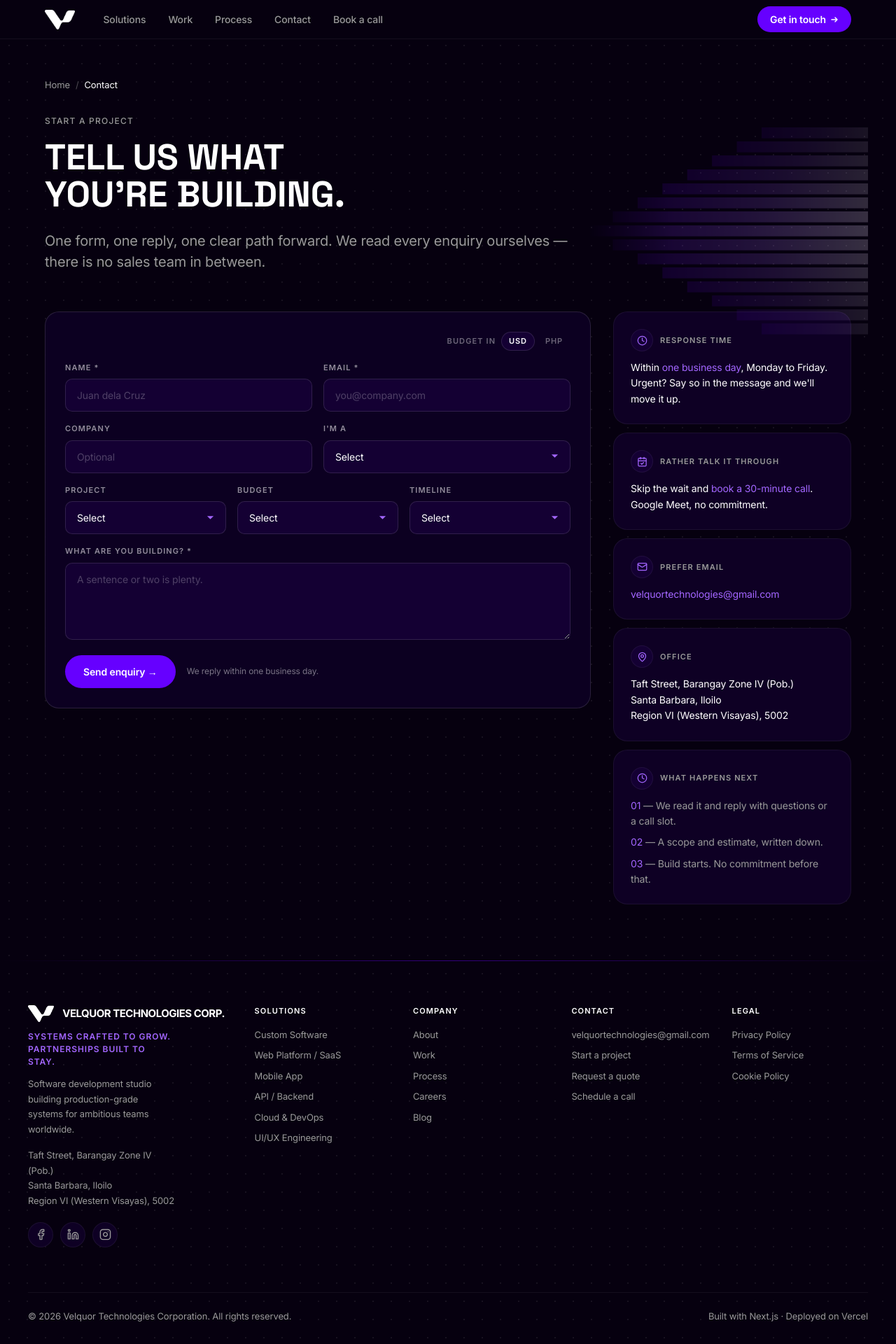
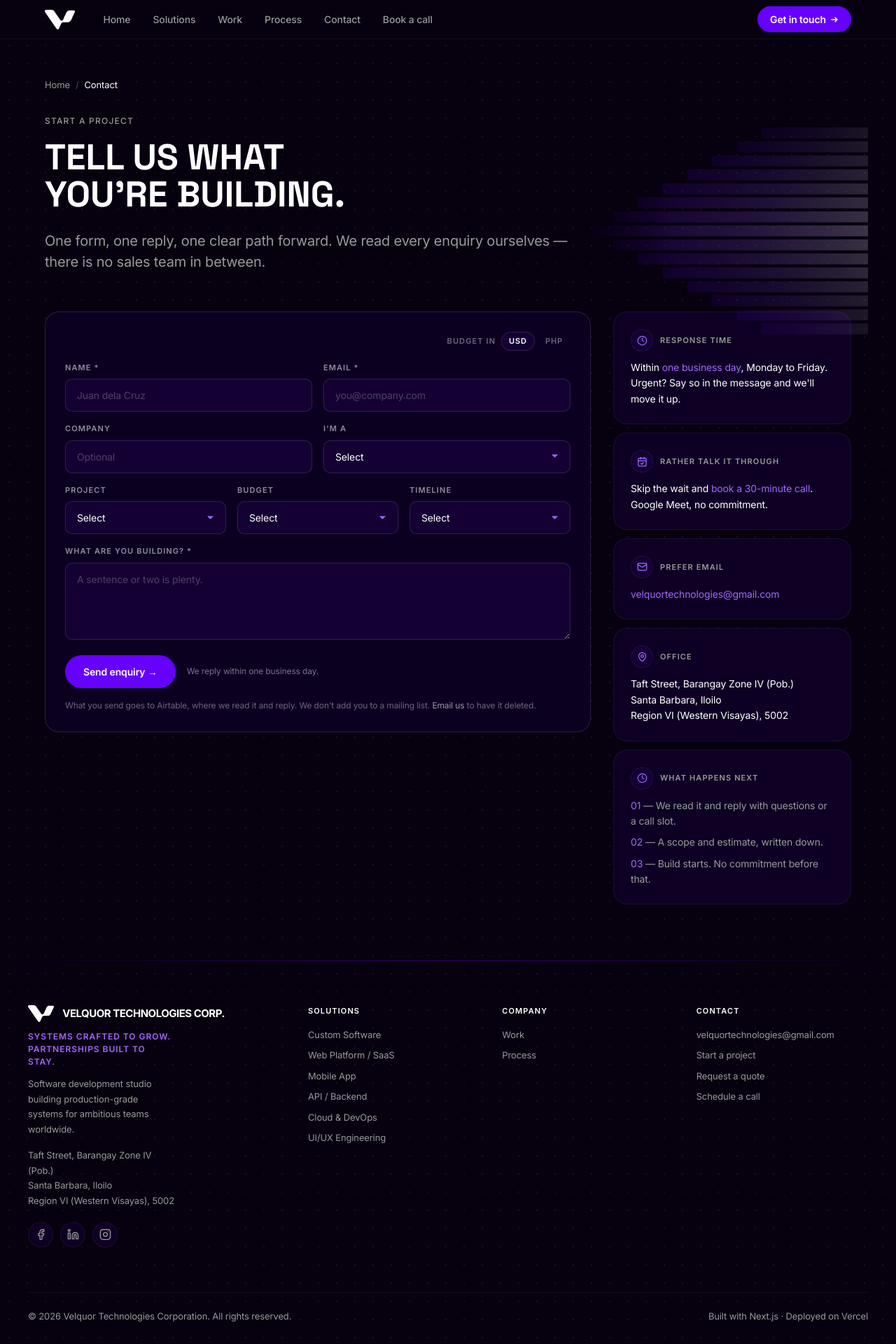
Before and after one commit to velquortech/velquor-portfolio, a Next.js app: page /contact in a window 1280 px wide. Shown: the top 1920 px of the page at 70% size. Built offline with nearby package versions, Linux system fonts and the light colour scheme.

Commit message:
fixing footers and links

```diff
--- a/app/components/contact/ContactForm.tsx
+++ b/app/components/contact/ContactForm.tsx
@@ -428,6 +428,22 @@ export function ContactForm({
           We reply within one business day.
         </span>
       </div>
+
+      {/* The honest version of a privacy notice: what is collected, where it
+          goes, and how to undo it. Stands in for a policy page until there is a
+          reason to write one — a client's procurement checklist, ads, or EU
+          traffic. Keep it accurate if the contact path ever changes. */}
+      <p className="text-[12px] leading-[1.55] text-white/40 tracking-[-0.12px] m-0">
+        What you send goes to Airtable, where we read it and reply. We
+        don&apos;t add you to a mailing list.{" "}
+        <a
+          href="mailto:velquortechnologies@gmail.com?subject=Delete%20my%20enquiry"
+          className="text-white/60 hover:text-ink transition-colors duration-200"
+        >
+          Email us
+        </a>{" "}
+        to have it deleted.
+      </p>
     </form>
   );
 }
--- a/app/components/layout/Footer.tsx
+++ b/app/components/layout/Footer.tsx
@@ -32,14 +32,14 @@ const COLS = [
   },
   {
     title: "Company",
+    // About, Careers, and Blog were `href="#"` — dead jumps to the top of
+    // whatever page you were on. They come back when there is a page behind
+    // them, not before.
     links: [
-      { label: "About", href: "#" },
       { label: "Work", href: "/work" },
       // A real route, not an anchor. `#process` resolved against whatever page
       // you were on, so from /work or /contact it went nowhere.
       { label: "Process", href: "/process" },
-      { label: "Careers", href: "#" },
-      { label: "Blog", href: "#" },
     ],
   },
   {
@@ -51,15 +51,8 @@ const COLS = [
       },
       { label: "Start a project", href: "/contact" },
       { label: "Request a quote", href: "/contact" },
-      { label: "Schedule a call", href: "/contact" },
-    ],
-  },
-  {
-    title: "Legal",
-    links: [
-      { label: "Privacy Policy", href: "#" },
-      { label: "Terms of Service", href: "#" },
-      { label: "Cookie Policy", href: "#" },
+      // Goes to the booking page now that one exists.
+      { label: "Schedule a call", href: "/book" },
     ],
   },
 ];
@@ -165,7 +158,7 @@ export function Footer() {
       </div>
 
       <style>{`
-        .footer-grid { grid-template-columns: 1.5fr repeat(4, 1fr); }
+        .footer-grid { grid-template-columns: 1.5fr repeat(3, 1fr); }
         @media (max-width: 900px) { .footer-grid { grid-template-columns: repeat(2, 1fr); } }
         @media (max-width: 480px) { .footer-grid { grid-template-columns: 1fr; } }
       `}</style>
--- a/app/components/layout/Nav.tsx
+++ b/app/components/layout/Nav.tsx
@@ -5,10 +5,15 @@ import Image from "next/image";
 import Link from "next/link";
 
 const LINKS = [
+  // The logo goes home too, but that is a convention people have to know. On a
+  // deep page — a case study, /book — a named link is the obvious way back.
+  { label: "Home",     href: "/"          },
   // Replaces the old "/#services" anchor. A real route, and the nav is already
   // at five items plus a CTA — this swaps rather than adds.
   { label: "Solutions", href: "/solutions" },
-  { label: "Work",     href: "/#work"     },
+  // The real page, not the homepage section. As "/#work" it resolved against
+  // whatever page you were on, so from /contact or /solutions it went nowhere.
+  { label: "Work",     href: "/work"      },
   { label: "Process",  href: "/process"   },
   // The real page, not the in-page band — the band is a section, /contact is
   // an address you can put in an ad or a signature.
@@ -55,7 +60,7 @@ export function Nav() {
       <div className="mx-auto flex items-center h-full px-6 max-w-[1200px]">
 
         {/* Logo */}
-        <Link href="/" className="flex items-center no-underline mr-10 shrink-0" aria-label="Velquor home">
+        <Link href="/" className="flex items-center no-underline mr-6 lg:mr-10 shrink-0" aria-label="Velquor home">
           <Image
             src="/images/velq-logo-white.png"
             alt="Velquor"
@@ -67,7 +72,9 @@ export function Nav() {
         </Link>
 
         {/* Desktop links */}
-        <nav className="hidden md:flex flex-1 gap-8">
+        {/* Six links plus the CTA is a lot for the md breakpoint — the gap
+            tightens there and opens back up at lg. */}
+        <nav className="hidden md:flex flex-1 gap-5 lg:gap-8">
           {LINKS.map(({ label, href }) => (
             <a
               key={label}
```
